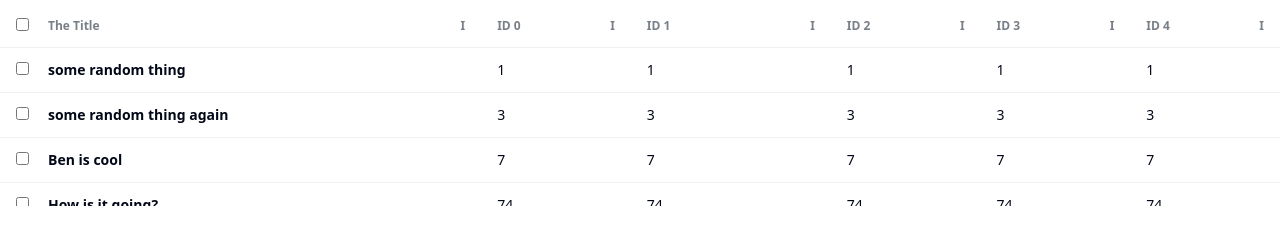
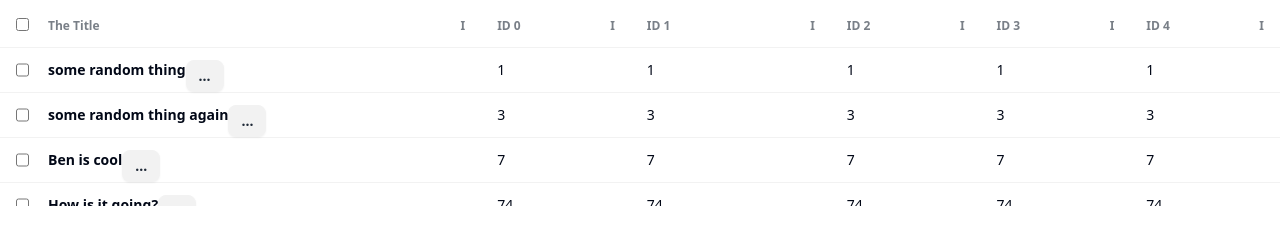
Before and after one commit to literalpie/my-vue-app, a React (Vite) app: page / in a window 1280 px wide. Shown: the part 178-422 px from the top of the page. Built offline with nearby package versions, Linux system fonts and the light colour scheme.

Commit message:
add cell actions

```diff
--- a/src/AppTable.tsx
+++ b/src/AppTable.tsx
@@ -88,6 +88,12 @@ export const AppTable = () => {
             cell: (cell) => <b>{cell.getValue()}</b>,
             header: () => "The Title",
             meta: {
+              cellActions: [
+                {
+                  label: "Log",
+                  action: (cell) => console.log("cell action", cell.getValue()),
+                },
+              ],
               flexSizing: {
                 grow: 3,
                 maxSize: 500,
--- /dev/null
+++ b/src/Table/CellActions.tsx
@@ -0,0 +1,31 @@
+import {
+  Popover,
+  PopoverContent,
+  PopoverTrigger,
+} from "@/components/ui/popover";
+import { Cell } from "@tanstack/react-table";
+
+export const CellActions = ({ cell }: { cell: Cell<unknown, unknown> }) => {
+  return (
+    <div>
+      <Popover>
+        <PopoverTrigger asChild>
+          <button className="btn btn-sm">...</button>
+        </PopoverTrigger>
+        <PopoverContent>
+          {cell.column.cellActions?.map((action, index) => {
+            return (
+              <button
+                key={index}
+                className="btn"
+                onClick={() => action.action(cell)}
+              >
+                {action.label}
+              </button>
+            );
+          })}
+        </PopoverContent>
+      </Popover>
+    </div>
+  );
+};
--- a/src/Table/ReusableTable.tsx
+++ b/src/Table/ReusableTable.tsx
@@ -12,11 +12,12 @@ import {
 import { ReactNode, createContext } from "react";
 
 import { useState } from "react";
-import { FlexSizingFeature } from "../flexSizingFeature";
+import { FlexSizingFeature } from "./flexSizingFeature";
 import { TableFilterInput } from "./TableFilterInput";
 import { ColumnConfiguration } from "./ColumnConfiguration";
 import { TableDisplay } from "./TableDisplay";
 import { SelectionActions } from "./SelectionActions";
+import { cellActionsFeature } from "./cellActionsFeature";
 
 // eslint-disable-next-line @typescript-eslint/no-explicit-any
 export const TableContext = createContext<Table<unknown>>(undefined as any);
@@ -45,7 +46,7 @@ export const ReusableTable = <T,>({
   selectionActionsRenderer?: (selectedRowIds: string[]) => ReactNode;
 }) => {
   const table = useReactTable({
-    _features: [FlexSizingFeature],
+    _features: [FlexSizingFeature, cellActionsFeature],
     getCoreRowModel: getCoreRowModel(),
     getSortedRowModel: getSortedRowModel(),
     getFilteredRowModel: getFilteredRowModel(),
--- a/src/Table/TableDisplay.tsx
+++ b/src/Table/TableDisplay.tsx
@@ -1,6 +1,13 @@
-import { flexRender, Row, TableState, Table } from "@tanstack/react-table";
+import {
+  flexRender,
+  Row,
+  TableState,
+  Table,
+  Cell,
+} from "@tanstack/react-table";
 import { useVirtualizer } from "@tanstack/react-virtual";
 import React from "react";
+import { CellActions } from "./CellActions";
 
 /** Only the rendering of a table - all state must be managed outside and passed in. */
 export const TableDisplay = <T,>({
@@ -33,6 +40,7 @@ export const TableDisplay = <T,>({
       }
     },
   });
+  console.log(table.getColumn("title")?.cellActions);
 
   return (
     <div ref={parentRef} style={{ height: "200px", overflow: "auto" }}>
@@ -107,6 +115,7 @@ export const TableDisplay = <T,>({
                     <td
                       key={cell.id}
                       style={{
+                        display: "flex",
                         flexBasis: cell.column.getSize(),
                         flexGrow: cell.column.getFlexSizing().grow,
                         flexShrink: cell.column.getFlexSizing().shrink,
@@ -117,6 +126,9 @@ export const TableDisplay = <T,>({
                       {flexRender(
                         cell.column.columnDef.cell,
                         cell.getContext()
+                      )}
+                      {(cell.column.cellActions?.length ?? 0) > 0 && (
+                        <CellActions cell={cell as Cell<unknown, unknown>} />
                       )}
                     </td>
                   ))}
--- /dev/null
+++ b/src/Table/cellActionsFeature.ts
@@ -0,0 +1,29 @@
+import { Cell, RowData, TableFeature } from "@tanstack/react-table";
+import { ReactNode } from "react";
+// define types for our new feature's custom state
+export type CellAction = {
+  label: ReactNode;
+  // eslint-disable-next-line @typescript-eslint/no-explicit-any
+  action: (data: Cell<unknown, unknown>) => void;
+};
+
+export interface CellActionColumn {
+  cellActions?: CellAction[];
+}
+export interface CellActionColumnMeta {
+  cellActions?: CellAction[];
+}
+
+declare module "@tanstack/react-table" {
+  // eslint-disable-next-line @typescript-eslint/no-unused-vars
+  interface Column<TData extends RowData, TValue> extends CellActionColumn {}
+  // eslint-disable-next-line @typescript-eslint/no-unused-vars
+  interface ColumnMeta<TData extends RowData, TValue>
+    extends CellActionColumnMeta {}
+}
+
+export const cellActionsFeature: TableFeature<unknown> = {
+  createColumn: (column): void => {
+    column.cellActions = column.columnDef.meta?.cellActions;
+  },
+};
```
Also changed, not shown: src/Table/flexSizingFeature.ts (renamed from src/flexSizingFeature.ts).
